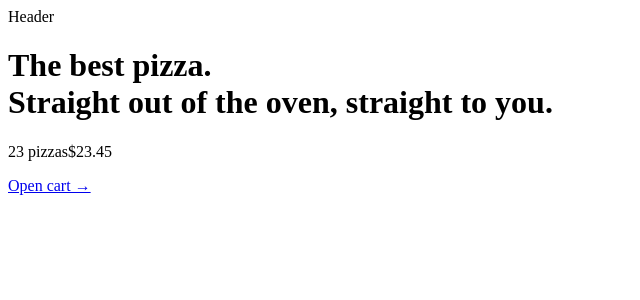
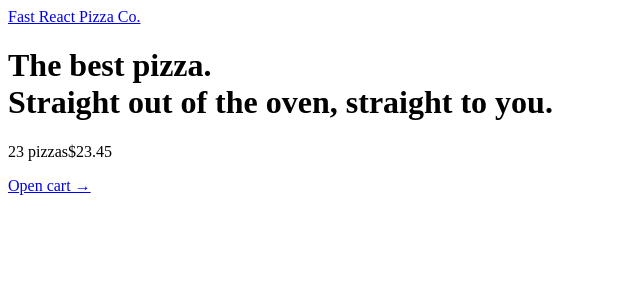
Before and after one commit to raj-wankhade/fast-react-pizza, a React (Vite) app: page / in a window 1280 px wide. Shown: the top 300 px of the page, without its empty margins (0-640 px from the left). Built offline with nearby package versions, Linux system fonts and the light colour scheme.

Commit message:
implementing loader from react router dom's useNavigation

```diff
--- a/src/features/menu/Menu.jsx
+++ b/src/features/menu/Menu.jsx
@@ -4,7 +4,6 @@
 
 function Menu() {
   const menu = useLoaderData();
-  console.log(menu);
   return (
     <ul>
       {menu.map((pizza) => (
--- a/src/ui/AppLayout.jsx
+++ b/src/ui/AppLayout.jsx
@@ -1,14 +1,21 @@
+import Header from "./Header";
+import Loader from "./Loader";
 import CartOverview from "../features/cart/CartOverview";
-import Header from "./Header";
-import { Outlet } from "react-router-dom";
+import { Outlet, useNavigation } from "react-router-dom";
 
 function AppLayout() {
+  const navigation = useNavigation();
+  const isLoading = navigation.state === "loading";
   return (
-    <div>
+    <div className="layout">
+      {isLoading && <Loader />}
+
       <Header />
+
       <main>
         <Outlet />
       </main>
+
       <CartOverview />
     </div>
   );
--- a/src/ui/Header.jsx
+++ b/src/ui/Header.jsx
@@ -1,5 +1,13 @@
+import { Link } from "react-router-dom";
+
 function Header() {
-  return <div>Header</div>;
+  return (
+    <div>
+      <Link to="/" className="tracking-widest">
+        Fast React Pizza Co.
+      </Link>
+    </div>
+  );
 }
 
 export default Header;
--- /dev/null
+++ b/src/ui/Loader.jsx
@@ -0,0 +1,5 @@
+function Loader() {
+  return <div className="loader"></div>;
+}
+
+export default Loader;
```
